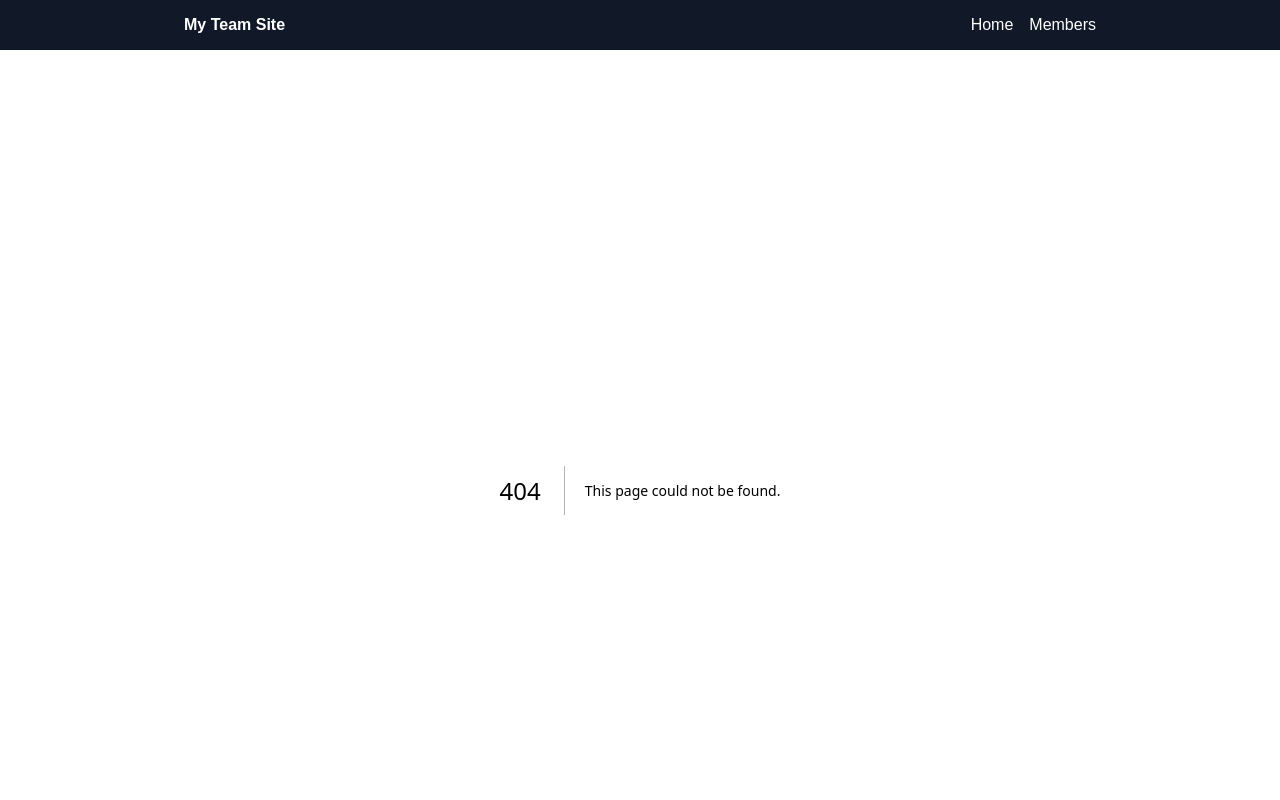
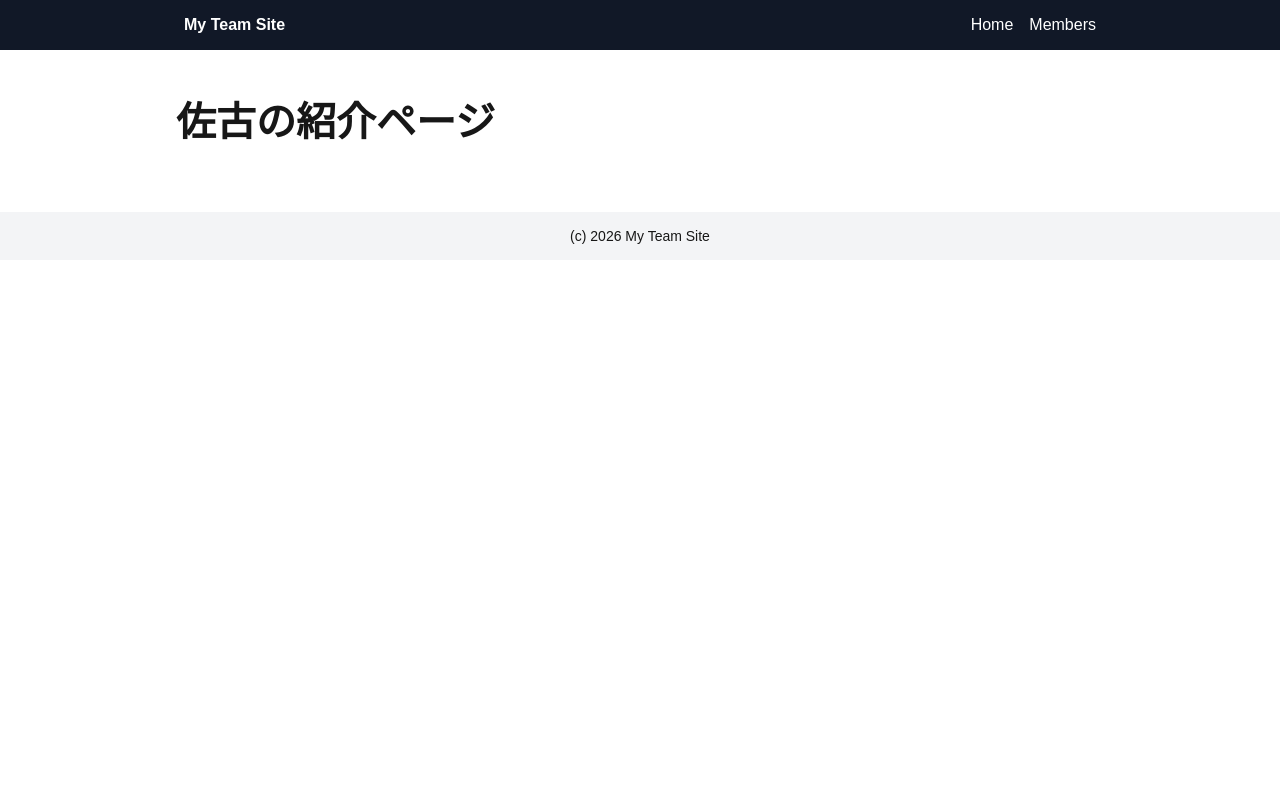
Before and after one commit to yusukeweb/cp2025.09.webapp, a Next.js app: page /members/sako in a window 1280 px wide. Before the commit this address had no page. Shown: the top 800 px of the page. Built offline with nearby package versions, Linux system fonts and the light colour scheme.

Commit message:
sakoページ追加

```diff
--- /dev/null
+++ b/src/app/members/sako/page.js
@@ -0,0 +1,9 @@
+import styles from './page.module.css'
+
+const Sako = () => {
+    return (
+        <h1 className={styles.title}>佐古の紹介ページ</h1>
+    )
+}
+
+export default Sako
--- /dev/null
+++ b/src/app/members/sako/page.module.css
@@ -0,0 +1,3 @@
+.title {
+  font-size: 40px;
+}
```
Also changed, not shown: 1 other file (tests, documents, lock files or other folders).
